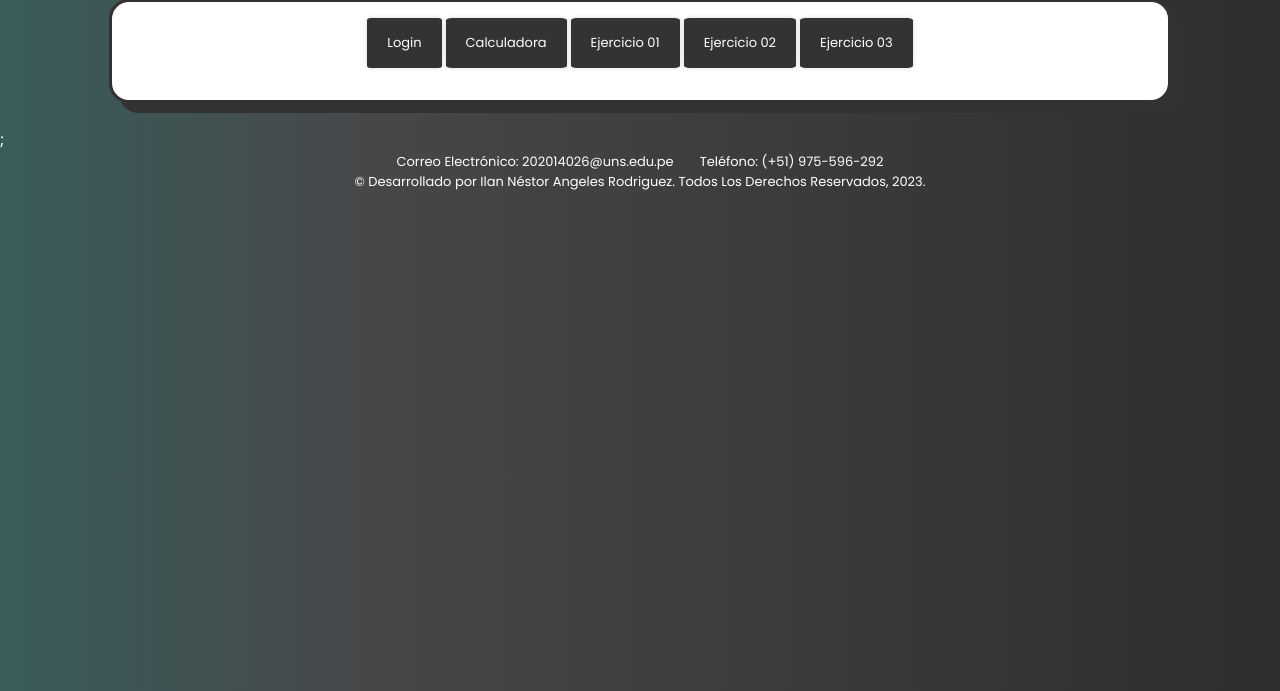
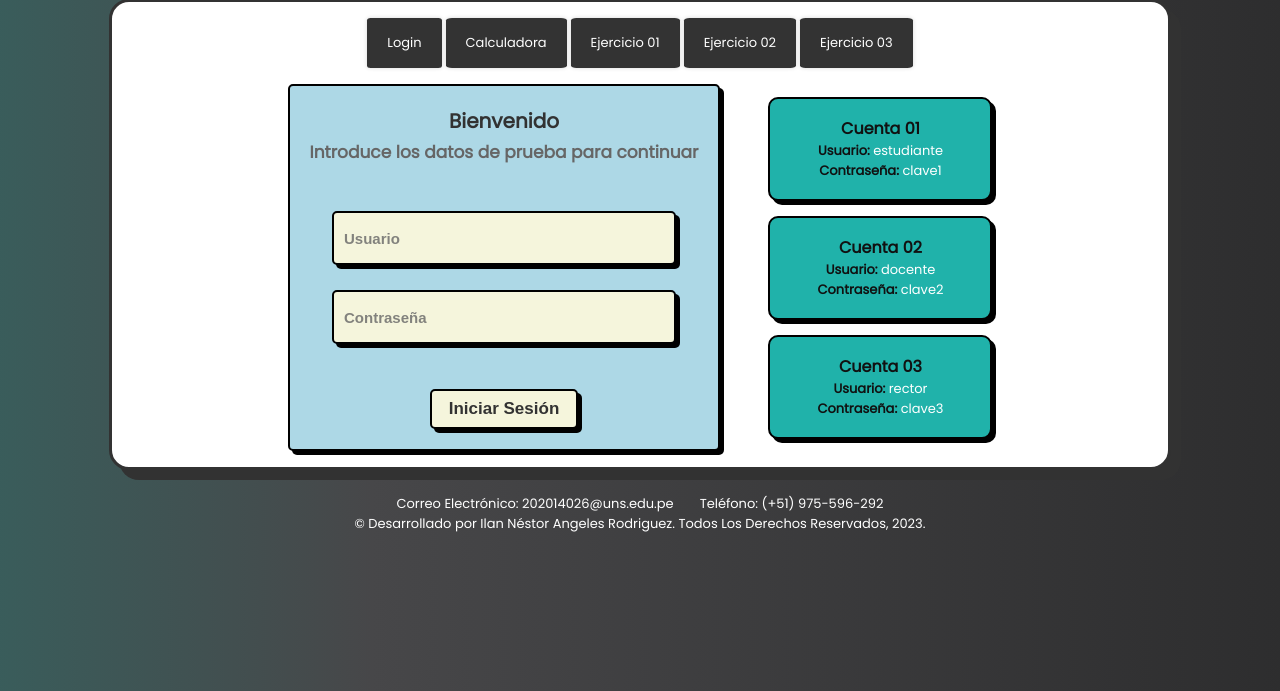
Before and after one commit to ilanangelesrodriguez/plataforma-interactiva-php, a PHP site: page / in a window 1280 px wide. Shown: the part 91-782 px from the top of the page. Run offline with PHP 8.4, Linux system fonts and the light colour scheme.

Commit message:
feat: implementa proceso de inicio de sesion

```diff
--- a/app/Controller/LoginController.php
+++ b/app/Controller/LoginController.php
@@ -3,6 +3,7 @@
 namespace Controller;
 
 use Model\LoginModel;
+use Model\UsuarioBloqueado;
 
 class LoginController
 {
@@ -15,15 +16,64 @@ class LoginController
 
     public function procesarFormulario()
     {
-        $usuario = $_POST['usuario'];
-        $clave = $_POST['clave'];
+        $usuario = $_POST['email'];
+        $clave = $_POST['password'];
 
+        // Obtener el usuario y verificar si está bloqueado
         $usuarioModel = $this->loginModel->getUsuario($usuario);
 
-        if ($usuarioModel !== null && $usuarioModel->getEstado()->verificarCredenciales($usuario, $clave)) {
-            echo "Inicio de sesión exitoso";
+        if ($usuarioModel !== null) {
+            // Verificar credenciales
+            $this->verificarCredenciales($usuarioModel, $clave);
         } else {
-            echo "Credenciales incorrectas";
+            echo "<div class='login__response'>Usuario no encontrado</div>";
+            echo '<button class="login__button" onclick="goBack()">Volver</button>';
+        }
+
+    }
+
+    private function verificarCredenciales($usuarioModel, $clave)
+    {
+        // Verificar credenciales llamando al método en UsuarioModel
+        if ($usuarioModel->verificarCredenciales($clave)) {
+            echo "<div class=login__title>Bienvenido {$usuarioModel->getNombre()}<br><span>Introduce los datos de prueba para continuar</span></div>";
+            echo "<div class='login__response'>Inicio de sesión exitoso</div>";
+
+            // Limpiar la cookie si el inicio de sesión es exitoso
+            setcookie($usuarioModel->getNombre() . '_intentos_fallidos', '', time() - 3600);
+
+            // Resetear intentos fallidos
+            $usuarioModel->resetIntentosFallidos();
+
+            // Agrega un botón para volver a la página anterior
+            echo '<button class="login__button signout__button" onclick="goBack()">Cerrar Sesión</button>';
+
+
+        } else {
+            // Incrementar intentos fallidos solo si el usuario no está bloqueado
+            //$usuarioModel->incrementarIntentosFallidos();
+
+            $intentosFallidos = isset($_COOKIE[$usuarioModel->getNombre() . '_intentos_fallidos']) ? (int)$_COOKIE[$usuarioModel->getNombre() . '_intentos_fallidos'] : 0;
+            $usuarioModel->setIntentosFallidos($intentosFallidos + 1);
+
+            // Obtener el número actual de intentos fallidos del usuario después de incrementar
+            //$intentosFallidos = $usuarioModel->getIntentosFallidos();
+
+            // Guardar el número de intentos fallidos en la cookie
+            setcookie($usuarioModel->getNombre() . '_intentos_fallidos', $usuarioModel->getIntentosFallidos(), time() + (365 * 24 * 60 * 60));
+            echo "<div class=login__title>Clave incorrecta<br><span>Introduce los datos de prueba para continuar</span></div>";
+            echo "<div class='login__response'>Credenciales incorrectas. Intentos fallidos: $intentosFallidos</div>";
+
+            if ($intentosFallidos >= 3) {
+                $usuarioModel->bloquearUsuario();
+                echo "<div class='login__response'> Estado del usuario: " . get_class($usuarioModel->getEstado())."</div>";
+            } else {
+                echo "<div class='login__response'> Estado del usuario: " . get_class($usuarioModel->getEstado())."</div>";
+
+            }
+            // Agrega un botón para volver a la página anterior
+            echo '<button class="login__button" onclick="goBack()">← Volver</button>';
+
         }
     }
 }
--- a/app/Model/EstadoUsuario.php
+++ b/app/Model/EstadoUsuario.php
@@ -4,6 +4,7 @@ namespace Model;
 
 interface EstadoUsuario
 {
-    public function verificarCredenciales($usuario, $clave);
+    public function verificarCredenciales(UsuarioModel $usuario, $clave);
 
+    public function manejarIntentosFallidos(UsuarioModel $usuario, $clave);
 }
--- a/app/Model/LoginModel.php
+++ b/app/Model/LoginModel.php
@@ -1,6 +1,8 @@
 <?php
 
 namespace Model;
+
+require_once 'UsuarioModel.php'; // Asegúrate de que la ruta sea correcta
 
 class LoginModel
 {
@@ -13,20 +15,27 @@ class LoginModel
 
     private function inicializarUsuarios()
     {
-        // Inicializar usuarios como instancias de la clase Usuario
-        $this->usuarios['usuario1'] = UsuarioModel::crearUsuario('usuario1', 'clave1');
-        $this->usuarios['usuario2'] = UsuarioModel::crearUsuario('usuario2', 'clave2');
-        $this->usuarios['usuario3'] = UsuarioModel::crearUsuario('usuario3', 'clave3');
+        // Inicializar usuarios como instancias de la clase UsuarioModel
+        $this->usuarios['estudiante'] = UsuarioModel::crearUsuario('Ilan', 'clave1');
+        $this->usuarios['docente'] = UsuarioModel::crearUsuario('Docente', 'clave2');
+        $this->usuarios['rector'] = UsuarioModel::crearUsuario('Rector', 'clave3');
     }
 
     public function verificarCredenciales($usuario, $clave)
     {
-        // Verificar credenciales llamando al método en Usuario
-        return isset($this->usuarios[$usuario]) && $this->usuarios[$usuario]->verificarCredenciales($clave);
+        // Verificar credenciales llamando al método en UsuarioModel
+        $usuarioModel = $this->getUsuario($usuario);
+
+        if ($usuarioModel !== null) {
+            return $usuarioModel->verificarCredenciales($clave);
+        }
+
+        return false;
     }
 
     public function getUsuario($nombre)
     {
         return isset($this->usuarios[$nombre]) ? $this->usuarios[$nombre] : null;
     }
+
 }
--- a/app/Model/UsuarioActivo.php
+++ b/app/Model/UsuarioActivo.php
@@ -1,24 +1,31 @@
 <?php
 
 namespace Model;
+require_once 'EstadoUsuario.php'; // Asegúrate de que la ruta sea correcta
 
 class UsuarioActivo implements EstadoUsuario
 {
-    private $usuario;
+    public function verificarCredenciales(UsuarioModel $usuario, $clave)
+    {
 
-    public function __construct(UsuarioModel $usuario)
-    {
-        $this->usuario = $usuario;
+        if ($usuario->getNombre() === $usuario->getNombre() && password_verify($clave, $usuario->getClave())) {
+            $usuario->resetIntentosFallidos();
+            return true;
+        } else {
+            $usuario->incrementarIntentosFallidos();
+            return false;
+        }
+
     }
 
-    public function verificarCredenciales($usuario, $clave)
+
+    public function manejarIntentosFallidos(UsuarioModel $usuario, $clave)
     {
-        if ($this->usuario->getNombre() === $usuario && $this->usuario->verificarCredenciales($clave)) {
-            $this->usuario->resetIntentosFallidos();
-            return true;
+        if (!$this->verificarCredenciales($usuario, $clave)) {
+            $usuario->incrementarIntentosFallidos();
         } else {
-            $this->usuario->incrementarIntentosFallidos();
-            return false;
+            $usuario->resetIntentosFallidos();
         }
     }
+
 }
--- a/app/Model/UsuarioBloqueado.php
+++ b/app/Model/UsuarioBloqueado.php
@@ -4,9 +4,15 @@ namespace Model;
 
 class UsuarioBloqueado implements EstadoUsuario
 {
-    public function verificarCredenciales($usuario, $clave)
+    public function verificarCredenciales(UsuarioModel $usuario, $clave)
     {
         // Usuario bloqueado, no se permiten intentos de inicio de sesión
         return false;
     }
+
+    public function manejarIntentosFallidos(UsuarioModel $usuario, $clave)
+    {
+        // Lógica para manejar intentos fallidos en el estado bloqueado
+        // Por ejemplo, no hacer nada, ya que el usuario bloqueado no permite intentos de inicio de sesión.
+    }
 }
--- a/app/Model/UsuarioModel.php
+++ b/app/Model/UsuarioModel.php
@@ -14,7 +14,7 @@ class UsuarioModel
         $this->nombre = $nombre;
         $this->clave = password_hash($clave, PASSWORD_DEFAULT);
         $this->intentosFallidos = 0;
-        $this->estado = new UsuarioActivo($this);
+        $this->estado = new UsuarioActivo();
     }
 
     public function getNombre()
@@ -25,6 +25,16 @@ class UsuarioModel
     public function getClave()
     {
         return $this->clave;
+    }
+
+    public function getIntentosFallidos()
+    {
+        return $this->intentosFallidos;
+    }
+
+    public function setIntentosFallidos($intentosFallidos)
+    {
+        $this->intentosFallidos = $intentosFallidos;
     }
 
     public function getEstado()
@@ -42,12 +52,15 @@ class UsuarioModel
         return new self($nombre, $clave);
     }
 
+
     public function incrementarIntentosFallidos()
     {
-        $this->intentosFallidos++;
+        if ($this->intentosFallidos < 3 && !($this->getEstado() instanceof UsuarioBloqueado)) {
+            $this->intentosFallidos++;
 
-        if ($this->intentosFallidos >= 3) {
-            $this->setEstado(new UsuarioBloqueado($this));
+            if ($this->intentosFallidos >= 3) {
+                $this->bloquearUsuario();
+            }
         }
     }
 
@@ -56,8 +69,25 @@ class UsuarioModel
         $this->intentosFallidos = 0;
     }
 
+    public function bloquearUsuario()
+    {
+        $this->setEstado(new UsuarioBloqueado());
+        $this->resetIntentosFallidos(); // Resetear intentos fallidos al bloquear al usuario
+        echo "<div class='login__response'>Usuario bloqueado. No se permiten intentos de inicio de sesión.</div>";
+    }
+
     public function verificarCredenciales($clave)
     {
-        return password_verify($clave, $this->clave);
+        if ($this->getEstado() instanceof UsuarioBloqueado) {
+            return false;
+        }
+
+        return $this->getEstado()->verificarCredenciales($this, $clave);
+    }
+
+    public function manejarIntentosFallidos($clave)
+    {
+        $this->estado->manejarIntentosFallidos($this,$clave);
+        setcookie($this->nombre . '_intentos_fallidos', $this->intentosFallidos, time() + (365 * 24 * 60 * 60));
     }
 }
--- a/app/View/LoginView.php
+++ b/app/View/LoginView.php
@@ -7,15 +7,16 @@ class LoginView
     public function mostrarFormulario()
     {
         ?>
-        <form method="post" action="?action=procesarFormulario">
-            <label for="usuario">Usuario:</label>
-            <input type="text" name="usuario" required><br>
+        <div class="login__title">Bienvenido<br><span>Introduce los datos de prueba para continuar</span></div>
+        <form class="login__form"  method="post" action="?action=procesarFormulario" >
 
-            <label for="clave">Contraseña:</label>
-            <input type="password" name="clave" required><br>
+            <input required  class="login__input" name="email" placeholder="Usuario" type="text"><br>
+            <input required class="login__input" name="password" placeholder="Contraseña" type="password"><br>
 
-            <button type="submit">Iniciar Sesión</button>
+
+            <button class="login__button" type="submit">Iniciar Sesión</button>
         </form>
+
         <?php
     }
 }
--- a/app/test.php
+++ b/app/test.php
@@ -1,14 +1,11 @@
 <?php
 
 require_once 'Model/UsuarioModel.php';
+require_once 'Model/UsuarioActivo.php';
+require_once 'Model/UsuarioBloqueado.php';
 require_once 'Model/LoginModel.php';
 require_once 'Controller/LoginController.php';
 require_once 'View/LoginView.php';
-// test.php
-require_once 'Model/EstadoUsuario.php';
-require_once 'Model/UsuarioActivo.php';
-// ... otras inclusiones ...
-
 
 use Model\LoginModel;
 use Controller\LoginController;
@@ -25,6 +22,6 @@ if ($action === 'mostrarFormulario') {
     $loginView->mostrarFormulario();
 } elseif ($action === 'procesarFormulario') {
     $loginController->procesarFormulario();
-} else {
-    echo "Acción no válida";
 }
+
+?>
--- a/public/css/style.css
+++ b/public/css/style.css
@@ -266,18 +266,25 @@
 
 .main__content {
     display: none;
+    justify-content: center;
 }
 
 .main__content-login {
     display: flex;
     justify-content: center;
     flex-wrap: wrap;
-    gap: 1em;
+    gap: 3em;
     align-items: center;
 }
 
 .main__h1 {
     color: black;
+}
+
+.main__login {
+    display: flex;
+    margin: auto;
+    justify-content: center;
 }
 
 .main__nav {
@@ -321,7 +328,12 @@
     border-radius: 5px;
     border: 2px solid black;
     box-shadow: 4px 4px black;
-    width: 30vw;
+    margin: auto;
+}
+
+.login__form {
+    display: flex;
+    flex-direction: column;
 }
 
 .signin {
@@ -397,6 +409,10 @@
     margin-top: 10px;
 }
 
+.login__response {
+    color: #323232;
+}
+
 
 
 .test__account {
@@ -457,7 +473,9 @@
     color: darkred;
 }
 
-
+.signout__button {
+    background-color: #db4937;
+}
 
 
 .card__registro-header {
--- a/public/index.php
+++ b/public/index.php
@@ -10,16 +10,52 @@ include '../templates/header.php';
     include '../templates/main-nav.php';
     ?>
 
-    <div id="login" class="main__content">
-        <?php include '../templates/login.php' ?>
+    <div id="login" class="main__content main__login">
+
+        <div class="main__content-login">
+            <div class="login">
+                <?php include '../app/test.php' ?>
+            </div>
+
+            <?php
+            $accounts = [
+                ['title' => 'Cuenta 01', 'user' => 'estudiante', 'password' => 'clave1'],
+                ['title' => 'Cuenta 02', 'user' => 'docente', 'password' => 'clave2'],
+                ['title' => 'Cuenta 03', 'user' => 'rector', 'password' => 'clave3'],
+            ];
+            ?>
+
+            <div class="test__account">
+                <?php foreach ($accounts as $index => $account): ?>
+                    <div class="test__account-<?php echo $index + 1; ?> test__account-card">
+                        <p class="test__account-title"><?php echo $account['title']; ?></p>
+                        <p class="test__account-content">
+                            <span>Usuario: </span>
+                            <?php echo $account['user']; ?>
+                        </p>
+                        <p class="test__account-content">
+                            <span>Contraseña: </span>
+                            <?php echo $account['password']; ?>
+                        </p>
+                    </div>
+                <?php endforeach; ?>
+            </div>
+
+        </div>
+
+
 
     </div>
+
+
 
     <div id="calculadora" class="main__content">
 
         <?php include '../templates/calculadora.php' ?>
 
     </div>
+
+
 
     <div id="ejercicio1" class="main__content">
 
@@ -82,7 +118,7 @@ include '../templates/header.php';
     </div>
 
 
-</main>;
+</main>
 
 <?php
 include '../templates/footer.php';
--- a/public/js/strategy.js
+++ b/public/js/strategy.js
@@ -45,5 +45,5 @@ function mostrarContenido(idContenido) {
 
     // Mostrar el contenido específico
     let contenido = document.getElementById(idContenido);
-    contenido.style.display = 'block';
+    contenido.style.display = 'flex';
 }
--- a/templates/footer.php
+++ b/templates/footer.php
@@ -19,6 +19,10 @@
 
 <script src="../public/js/strategy.js"></script>
 <script src="../public/js/calculatorScript.js"></script>
-
+<script>
+    function goBack() {
+        window.location.href = "index.php";
+    }
+</script>
 </body>
 </html>
--- a/templates/login.php
+++ b/templates/login.php
@@ -1,53 +1,30 @@
+<div class="main__content-login">
+    <div class="login">
+        <?php include '../app/test.php' ?>
+    </div>
+
     <?php
+    $accounts = [
+        ['title' => 'Cuenta 01', 'user' => 'estudiante', 'password' => 'clave1'],
+        ['title' => 'Cuenta 02', 'user' => 'docente', 'password' => 'clave2'],
+        ['title' => 'Cuenta 03', 'user' => 'rector', 'password' => 'clave3'],
+    ];
     ?>
 
-<div class="main__content-login">
-    <form class="login" method="post" onsubmit="return enviarFormulario()">
-        <div class="login__title">Bienvenido<br><span>Introduce los datos de prueba para continuar</span></div>
-
-        <input required  class="login__input" name="email" placeholder="Correo Electrónico" type="email">
-        <input required class="login__input" name="password" placeholder="Contraseña" type="password">
-
-        <button class="login__button" type="submit" onclick="enviarFormulario()">Iniciar Sesión →</button>
-    </form>
-
-    <div class="login__popup" id="mensajeExito">
-
-    </div>
-
     <div class="test__account">
-        <div class="test__account-1 test__account-card red">
-            <p class="test__account-title">Cuenta 01</p>
+        <?php foreach ($accounts as $index => $account): ?>
+            <div class="test__account-<?php echo $index + 1; ?> test__account-card">
+                <p class="test__account-title"><?php echo $account['title']; ?></p>
                 <p class="test__account-content">
-                <span>Correo: </span>
-                estudiante@uns.edu.pe
+                    <span>Usuario: </span>
+                    <?php echo $account['user']; ?>
                 </p>
                 <p class="test__account-content">
                     <span>Contraseña: </span>
-                estudiante
+                    <?php echo $account['password']; ?>
                 </p>
             </div>
-        <div class="test__account-2 test__account-card blue">
-            <p class="test__account-title">Cuenta 02</p>
-            <p class="test__account-content">
-                <span>Correo: </span>
-                docente@uns.edu.pe
-            </p>
-            <p class="test__account-content">
-                <span>Contraseña: </span>
-                docente
-            </p>
+        <?php endforeach; ?>
     </div>
-        <div class="test__account-3 test__account-card green">
-            <p class="test__account-title">Cuenta 03</p>
-            <p class="test__account-content">
-                <span>Correo: </span>
-                rector@uns.edu.pe
-            </p>
-            <p class="test__account-content">
-                <span>Contraseña: </span>
-                rector
-            </p>
+
 </div>
-    </div>
-</div>
```
Also changed, not shown: templates/login-verificar.php (deleted, +0 -47 lines). Lines whose indentation alone changed are shown as unchanged.
